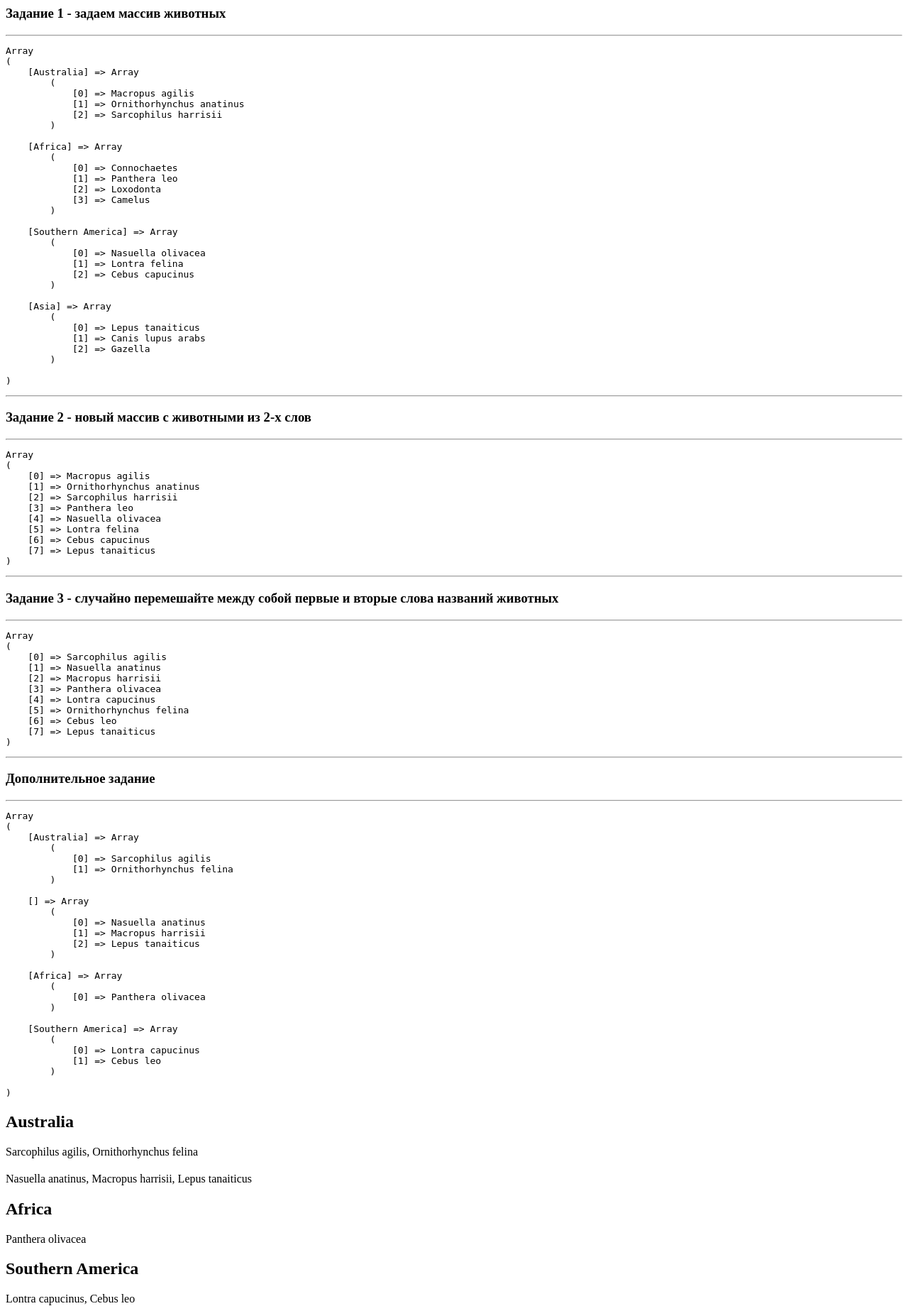
After one commit to Mihail161rus/PHP-Netology, a PHP site: page / in a window 1280 px wide. The commit adds this page. Shown: the whole page at 71% size. Run offline with PHP 8.4, Linux system fonts and the light colour scheme.

Commit message:
homework-1-3 ver 0.3

```diff
--- a/homework-1-3/2.php
+++ b/homework-1-3/2.php
@@ -26,7 +26,7 @@ $continents = [
     ]
 ];
 
-echo 'Задание 2<br>';
+echo 'Задание 2<hr>';
 
 foreach ($continents as $continent => $animals) {
     $continents_two_word[$continent] = preg_grep("~\s{1}~", $animals);
--- /dev/null
+++ b/homework-1-3/index.php
@@ -0,0 +1,96 @@
+<?php
+echo '<h3>Задание 1 - задаем массив животных</h3><hr>';
+
+$animalsArray = [
+    'Australia' => [
+        'Macropus agilis',
+        'Ornithorhynchus anatinus',
+        'Sarcophilus harrisii'
+    ],
+
+    'Africa' => [
+        'Connochaetes',
+        'Panthera leo',
+        'Loxodonta',
+        'Camelus'
+    ],
+
+    'Southern America' => [
+        'Nasuella olivacea',
+        'Lontra felina',
+        'Cebus capucinus'
+    ],
+
+    'Asia' => [
+        'Lepus tanaiticus',
+        'Canis lupus arabs',
+        'Gazella'
+    ]
+];
+
+echo '<pre>';
+print_r($animalsArray);
+echo '</pre>';
+
+echo '<hr><h3>Задание 2 - новый массив с животными из 2-х слов</h3><hr>';
+
+foreach ($animalsArray as $continent => $animals) {
+    foreach ($animals as $animal) {
+        $result = str_word_count($animal, 0);
+        if ($result == 2) {
+            $newAnimalsArray[] = $animal;
+        }
+    }
+}
+
+echo '<pre>';
+print_r($newAnimalsArray);
+echo '</pre>';
+
+echo '<hr><h3>Задание 3 - случайно перемешайте между собой первые и вторые слова названий животных</h3><hr>';
+
+foreach ($newAnimalsArray as $animal) {
+    $tempArray = explode(' ', $animal);
+    if (count($tempArray) == 2) {
+        $sepAnimals[0][] = $tempArray[0];
+        $sepAnimals[1][] = $tempArray[1];
+    }
+}
+
+shuffle($sepAnimals[0]);
+shuffle($sepAnimals[1]);
+
+for ($i = 0; $i < count($sepAnimals[0]); $i++) {
+    $shuffleAnimalsArr[] = $sepAnimals[0][$i] . ' ' . $sepAnimals[1][$i];
+}
+
+echo '<pre>';
+print_r($shuffleAnimalsArr);
+echo '</pre>';
+
+echo '<hr><h3>Дополнительное задание</h3><hr>';
+
+function searchContinent($animalFirstWord, $animalsArray) {
+    foreach ($animalsArray as $continent => $animals) {
+        $result = implode(' ', $animals);
+        if(strpos($result, $animalFirstWord)) {
+            return $continent;
+        }
+    }
+}
+
+for ($i=0; $i < count($sepAnimals[0]); $i++) {
+    $shuffleAnimalsContinent[searchContinent($sepAnimals[0][$i], $animalsArray)][] = $sepAnimals[0][$i] . ' ' . $sepAnimals[1][$i];
+}
+
+echo '<pre>';
+print_r($shuffleAnimalsContinent);
+echo '</pre>';
+
+foreach ($shuffleAnimalsContinent as $continent => $animals) {
+    echo '<h2>' . $continent . '</h2>';
+    $result = implode(', ', $animals);
+    echo $result;
+}
+
+?>
```
Also changed, not shown: homework-1-3/3.php (renamed from homework-1-3/1.php, +2 -8 lines).
